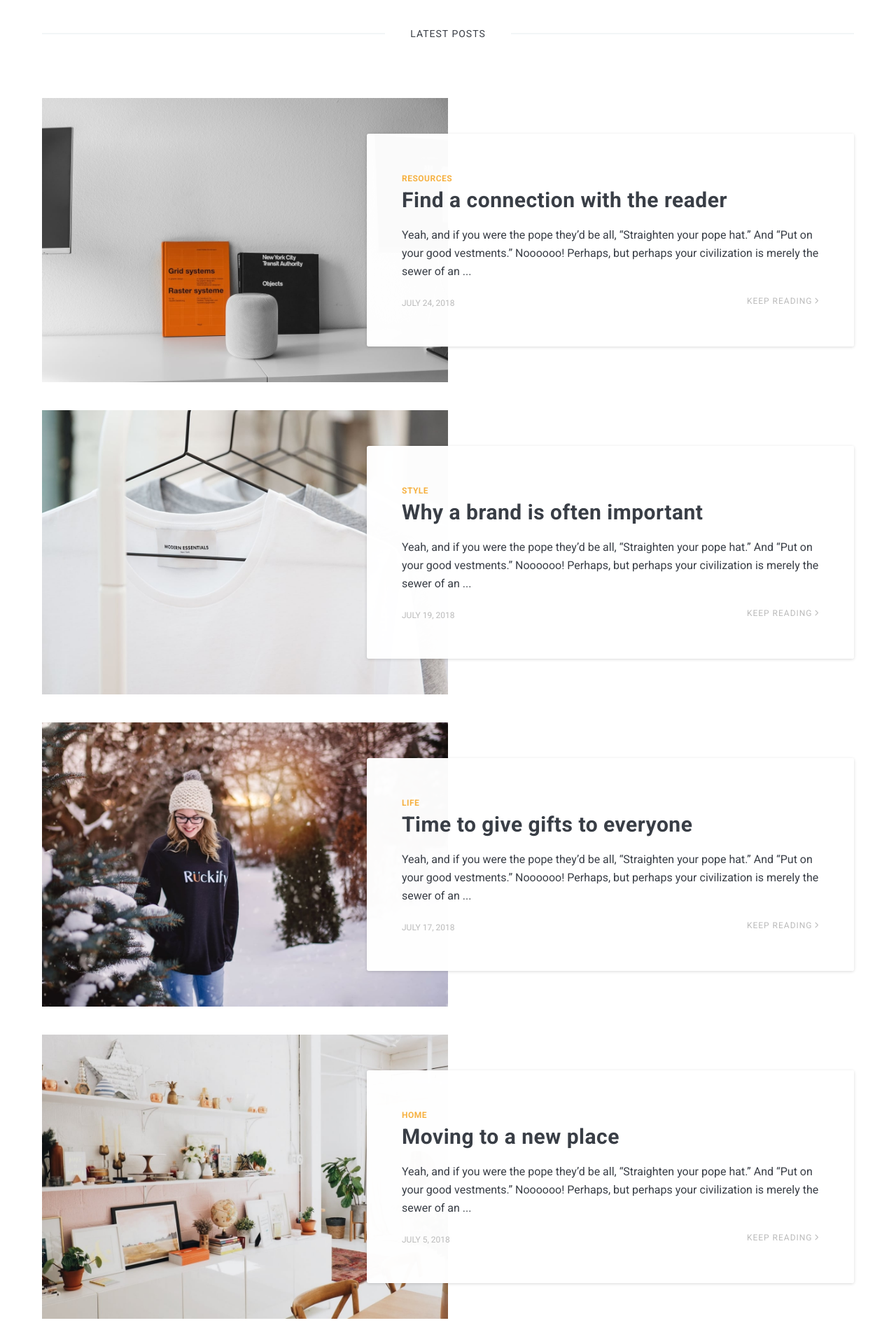
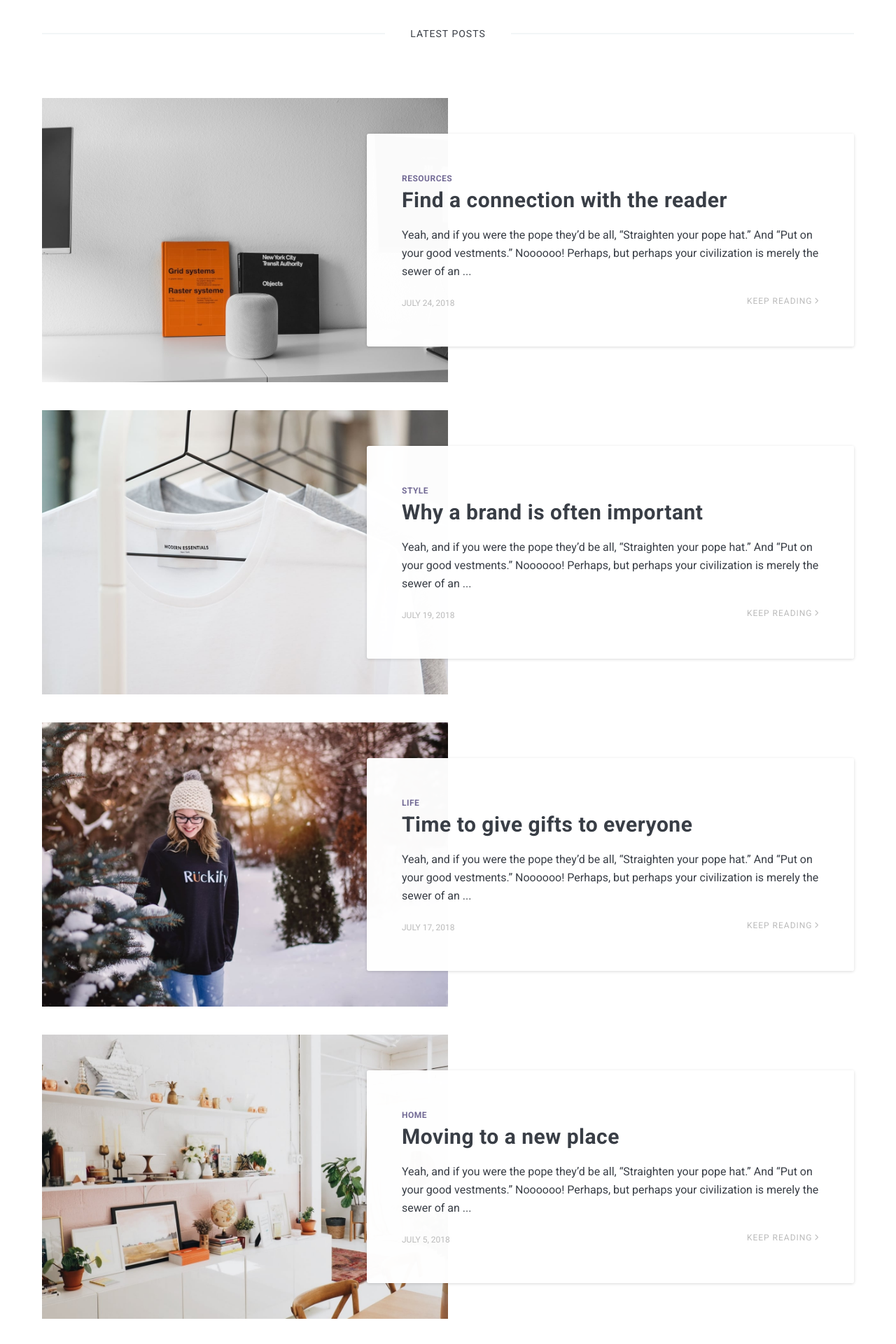
Before and after one commit to AndreaJasper/andreajasper.github.io, a Jekyll site: the page built from index.html, in a window 1280 px wide. Shown: the part 631-2551 px from the top of the page at 70% size. Built offline with Jekyll 4.4.1, drawn with Linux system fonts in a browser that asks for light colours; nearby versions of some CDN libraries; the list of posts is cut into pages by our own code.

Commit message:
updated brand color

```diff
--- a/_sass/0-settings/_variables.scss
+++ b/_sass/0-settings/_variables.scss
@@ -15,7 +15,7 @@ $global-transition: all .35s;
 // *****************
 // Color Variables
 // *****************
-$brand-color: #f6b141;
+$brand-color: #726A95;
 $dark: #393e46;
 $gray: #bbbbbb;
 $light-gray: #e6eef0;
```
